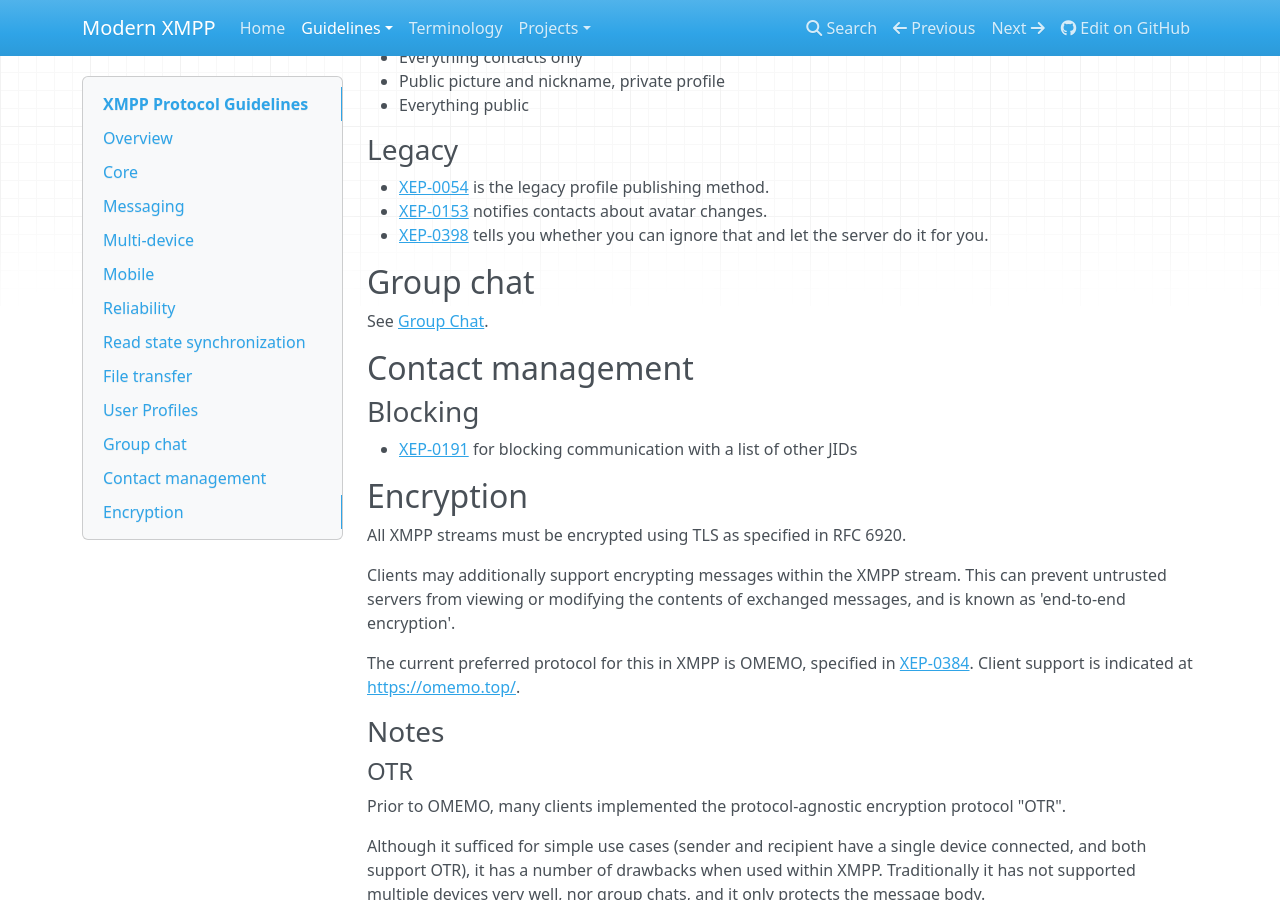
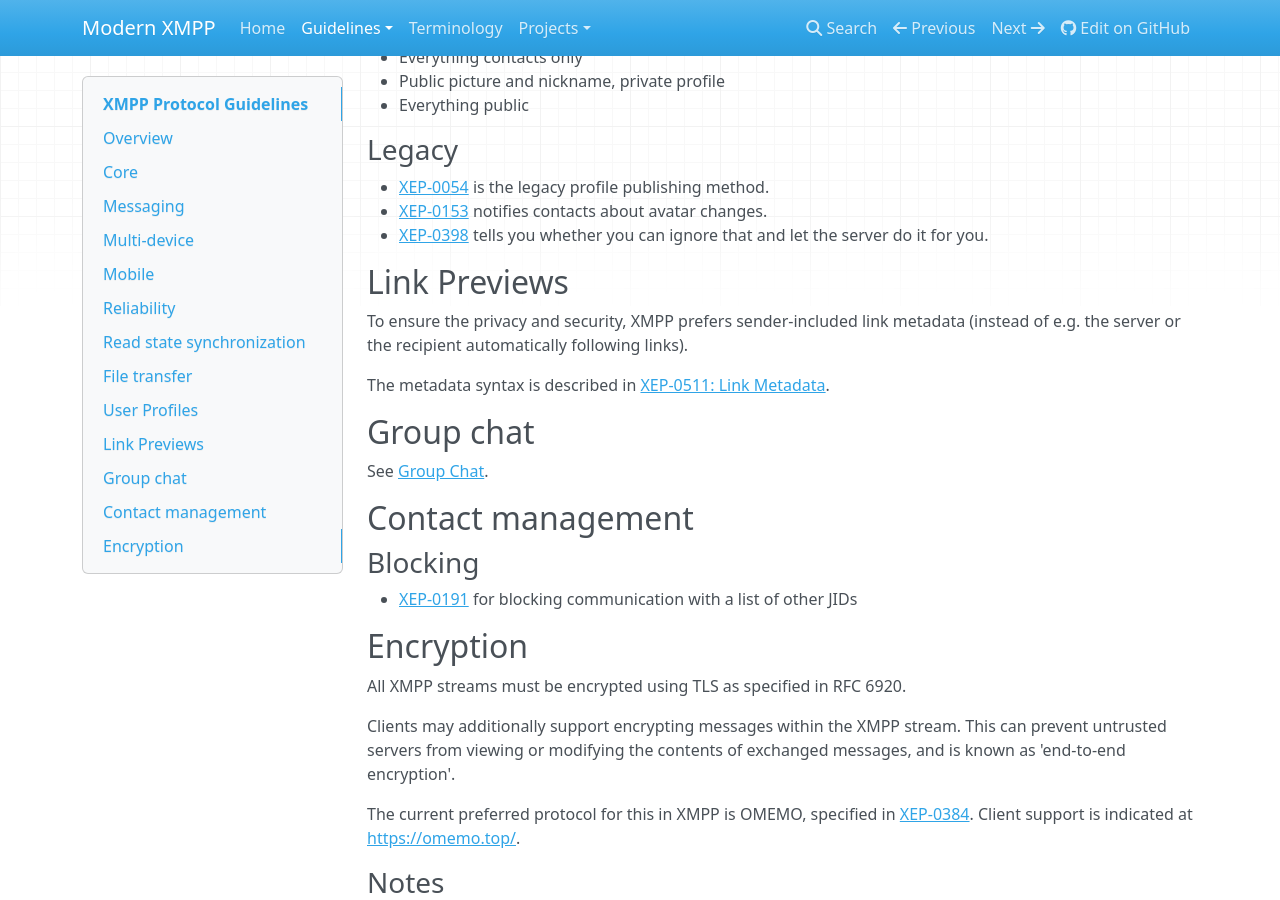
Before and after one commit to modernxmpp/modernxmpp, an MkDocs documentation site: the page built from docs/client/protocol.md, in a window 1280 px wide and 900 px high, scrolled down 6718 px. Built offline with MkDocs 1.6.1, drawn with Linux system fonts in a browser that asks for light colours; nearby versions of some CDN libraries.

Commit message:
Add section about link previews
Fixes #40

```diff
--- a/docs/client/protocol.md
+++ b/docs/client/protocol.md
@@ -324,6 +324,12 @@ such as:
 -   [XEP-0398](https://xmpp.org/extensions/xep-0398.html) tells you whether you can ignore that and
     let the server do it for you.
 
+## Link Previews
+
+To ensure the privacy and security, XMPP prefers sender-included link metadata (instead of e.g. the server or the recipient automatically following links).
+
+The metadata syntax is described in [XEP-0511: Link Metadata](https://xmpp.org/extensions/xep-0511.html).
+
 ## Group chat
 
 See [Group Chat](../groupchat/).
```
